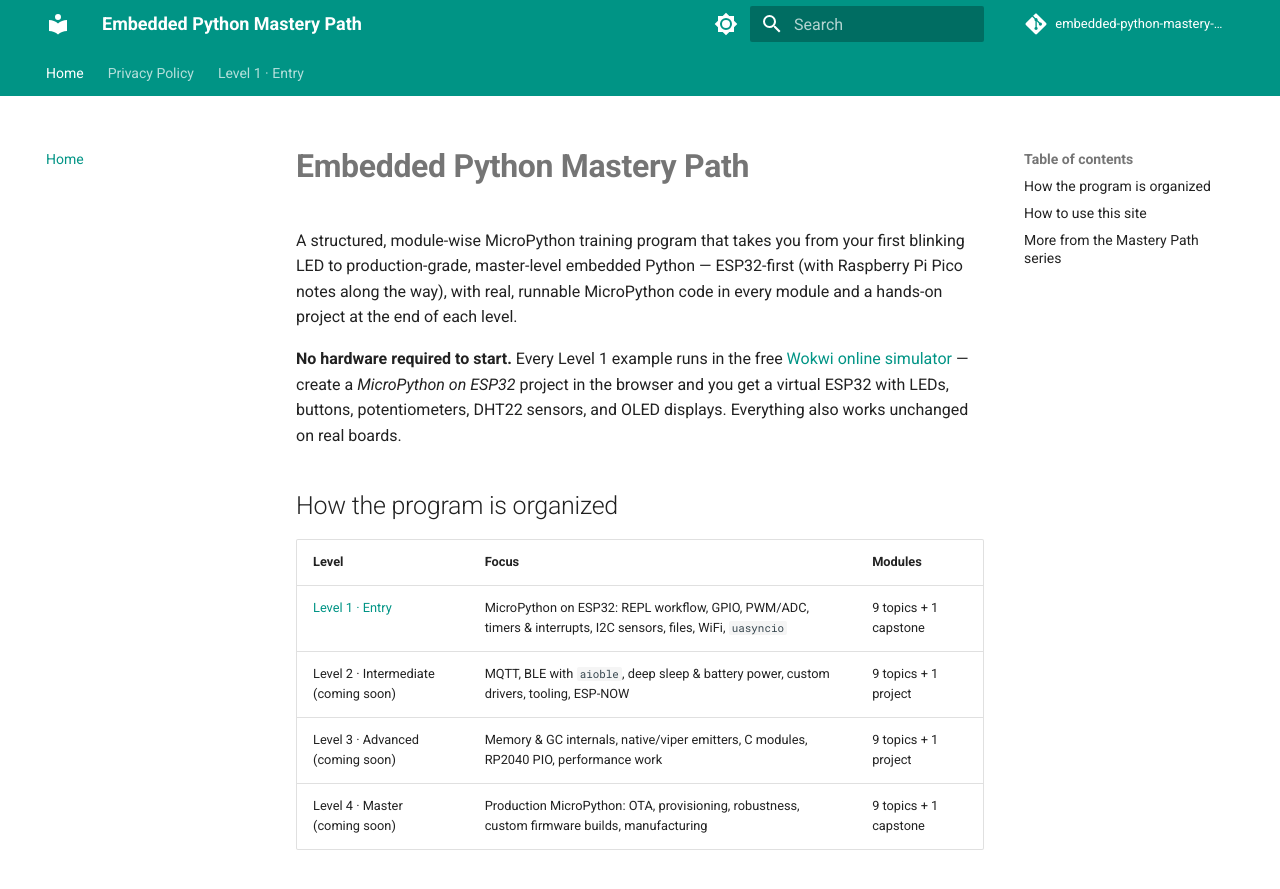
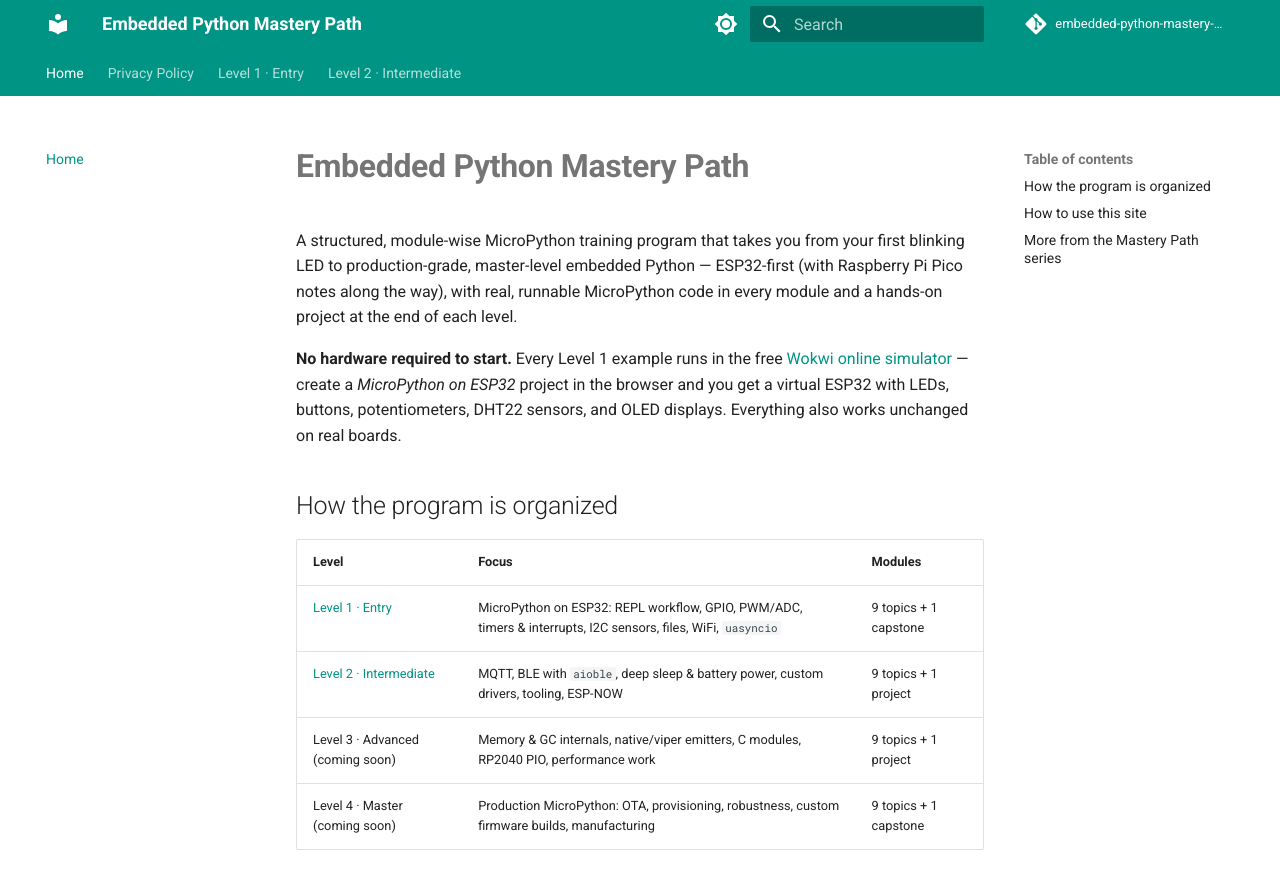
Before and after one commit to SIGILIPELLI/embedded-python-mastery-path, an MkDocs documentation site: the page built from docs/index.md, in a window 1280 px wide and 900 px high. Shown: the top 889 px of the window. Built offline with MkDocs 1.6.1 and Material for MkDocs 9.7.7, drawn with Linux system fonts in a browser that asks for light colours; comment, search, counter and statistics services are not loaded; part of the change alters nothing that is shown.

Commit message:
Restore finished level(s) to nav/sitemap/homepage
Co-Authored-By: Claude Opus 5 <noreply@anthropic.com>

```diff
--- a/docs/index.md
+++ b/docs/index.md
@@ -22,7 +22,7 @@ unchanged on real boards.
 | Level | Focus | Modules |
 |-------|-------|---------|
 | [Level 1 · Entry](level-1/index.md) | MicroPython on ESP32: REPL workflow, GPIO, PWM/ADC, timers & interrupts, I2C sensors, files, WiFi, `uasyncio` | 9 topics + 1 capstone |
-| Level 2 · Intermediate (coming soon) | MQTT, BLE with `aioble`, deep sleep & battery power, custom drivers, tooling, ESP-NOW | 9 topics + 1 project |
+| [Level 2 · Intermediate](level-2/index.md) | MQTT, BLE with `aioble`, deep sleep & battery power, custom drivers, tooling, ESP-NOW | 9 topics + 1 project |
 | Level 3 · Advanced (coming soon) | Memory & GC internals, native/viper emitters, C modules, RP2040 PIO, performance work | 9 topics + 1 project |
 | Level 4 · Master (coming soon) | Production MicroPython: OTA, provisioning, robustness, custom firmware builds, manufacturing | 9 topics + 1 capstone |
 
--- a/mkdocs.yml
+++ b/mkdocs.yml
@@ -62,8 +62,19 @@ nav:
       - "08 · WiFi & HTTP": level-1/08-wifi-http.md
       - "09 · uasyncio Basics": level-1/09-uasyncio-basics.md
       - "10 · Capstone — WiFi Sensor Logger": level-1/10-capstone-wifi-sensor-logger.md
+  - "Level 2 · Intermediate":
+      - Overview: level-2/index.md
+      - "MQTT & IoT Messaging": level-2/01-mqtt-iot-messaging.md
+      - "BLE with aioble": level-2/02-ble-aioble.md
+      - "Deep Sleep & Battery Power": level-2/03-deep-sleep-battery.md
+      - "Writing Custom Sensor Drivers": level-2/04-custom-sensor-drivers.md
+      - "mpremote & mip — Tooling Deep Dive": level-2/05-mpremote-mip-tooling.md
+      - "NTP, RTC & Timekeeping": level-2/06-ntp-rtc-timekeeping.md
+      - "NeoPixels, Displays & Device UI": level-2/07-neopixels-displays-ui.md
+      - "ESP-NOW & Peer-to-Peer WiFi": level-2/08-espnow-peer-to-peer.md
+      - "Error Handling & On-Device Logging": level-2/09-error-handling-logging.md
+      - "Project — MQTT Weather Station": level-2/10-project-mqtt-weather-station.md
 # --- auto-pruned stub levels (see AdSense low-value-content fix) ---
 exclude_docs: |
-  level-2/*.md
   level-3/*.md
   level-4/*.md
```
